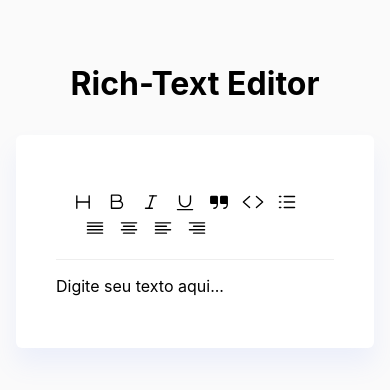
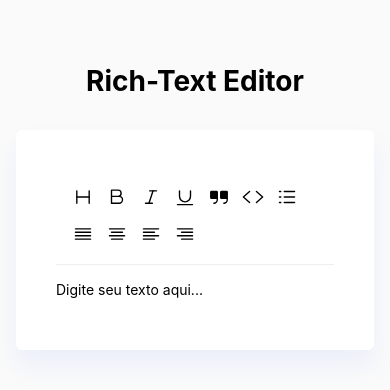
Before and after one commit to RafaelC77/rich-text-editor, a React (Create React App) app: page / in a window 390 px wide. Shown: the top 390 px of the page. Built offline with nearby package versions, Linux system fonts and the light colour scheme.

Commit message:
feat: add responsive style

```diff
--- a/src/index.css
+++ b/src/index.css
@@ -74,6 +74,10 @@ li {
   border-bottom: 1px solid #eee;
   padding: 1rem;
   margin-bottom: 1rem;
+
+  display: flex;
+  gap: 0.75rem;
+  flex-wrap: wrap;
 }
 
 button {
@@ -82,6 +86,8 @@ button {
   cursor: pointer;
 }
 
-button + button {
-  margin-left: 0.75rem;
+@media (max-width: 720px) {
+  body {
+    font-size: 0.875rem;
+  }
 }
```
